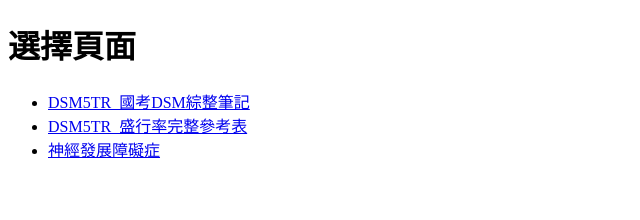
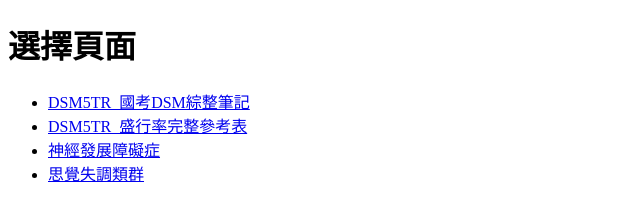
Before and after one commit to 111527207/-, a plain HTML site: page index.html in a window 1280 px wide. Shown: the whole page, without its empty margins (0-640 px from the left). Drawn offline with Linux system fonts and the light colour scheme.

Commit message:
Update index.html

```diff
--- a/index.html
+++ b/index.html
@@ -11,6 +11,7 @@
     <li><a href="DSM5TR_國考DSM綜整筆記.html">DSM5TR_國考DSM綜整筆記</a></li>
     <li><a href="DSM5TR_盛行率完整參考表.html">DSM5TR_盛行率完整參考表</a></li>
     <li><a href="神經發展障礙症.html">神經發展障礙症</a></li>
+    <li><a href="思覺失調類群_DSM5整理.html">思覺失調類群</a></li>
 </ul>
 
 </body>
```
